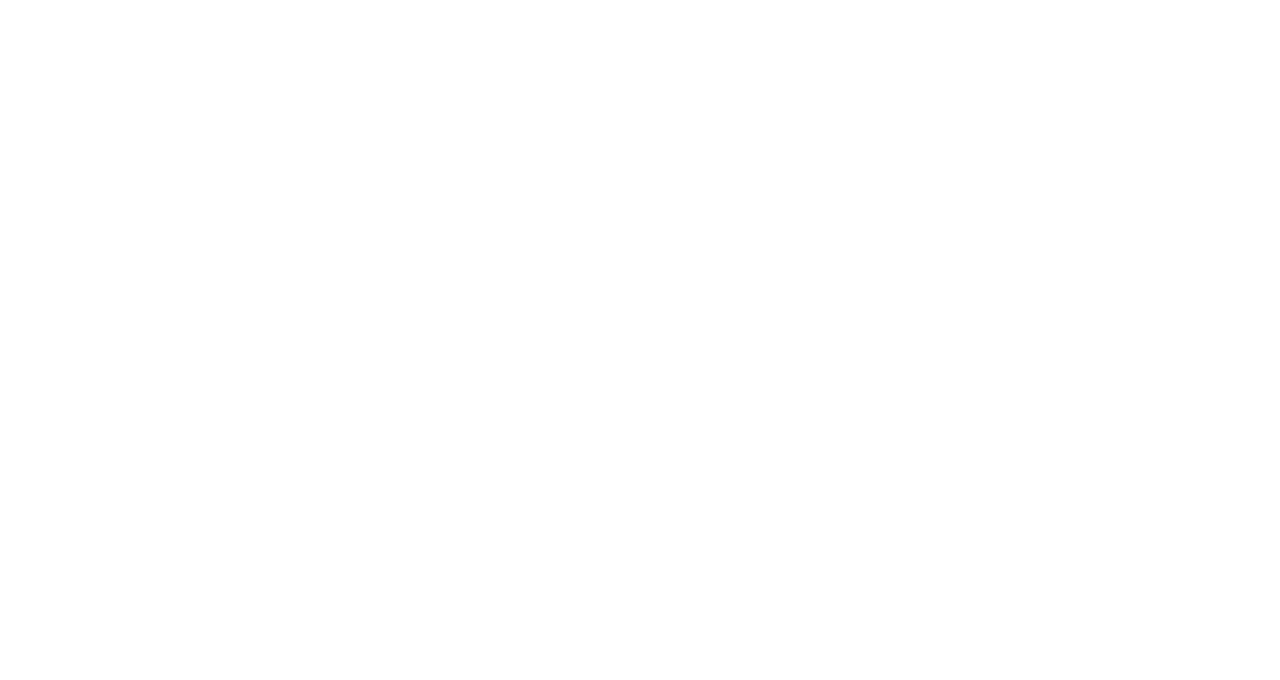
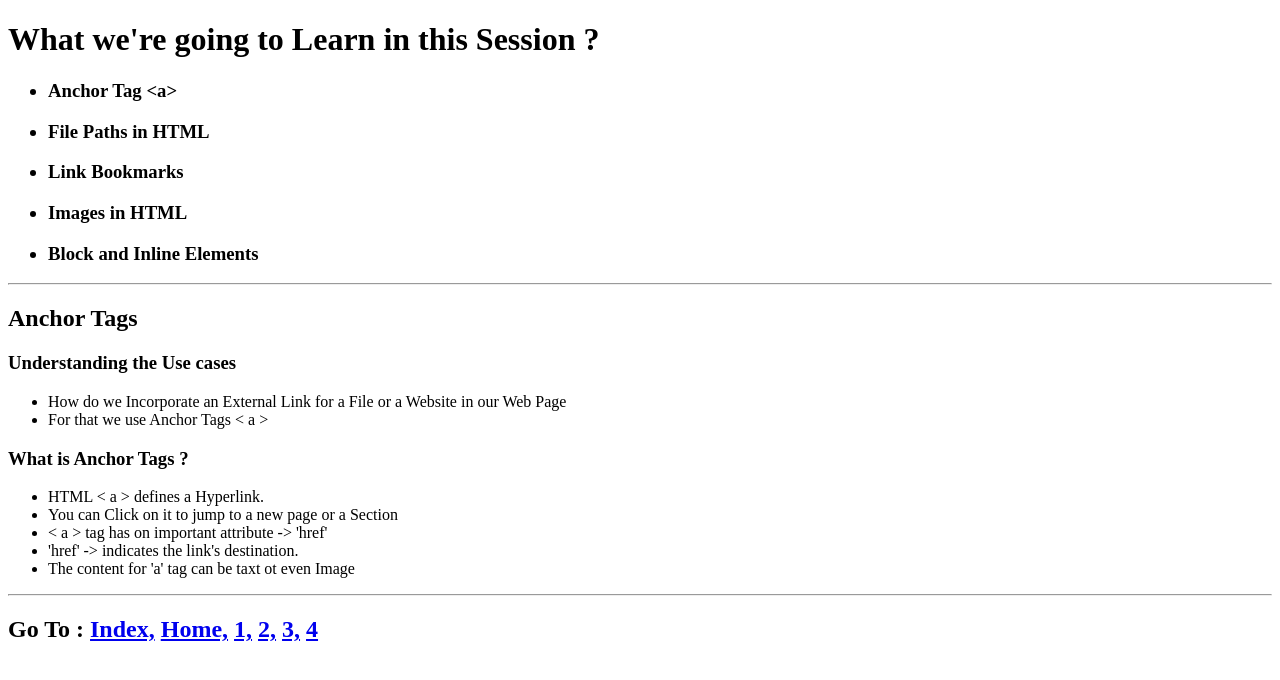
Before and after one commit to JagadeeshEswaran/Crio_FE_01, a website: page FE_1/Session02/Session02.html in a window 1280 px wide. Drawn offline with Linux system fonts and the light colour scheme.

Commit message:
Update 3 files

```diff
--- a/FE_1/Session02/Session02.html
+++ b/FE_1/Session02/Session02.html
@@ -0,0 +1,51 @@
+<!DOCTYPE html>
+<html>
+  <head>
+    <!-- Meta Data goes here -->
+    <title>FE_02 - Session 02</title>
+    <html  lang = 'en'>
+  </head>
+
+  <body>
+    <h1>What we're going to Learn in this Session ?</h1>
+    <ul>
+        <h3><li>Anchor Tag &lt;a&gt;</li></h3>
+        <h3><li>File Paths in HTML</li></h3>
+        <h3><li>Link Bookmarks</li></h3>
+        <h3><li>Images in HTML</li></h3>
+        <h3><li>Block and Inline Elements</li></h3>
+    </ul>
+    <hr>
+    <h2>Anchor Tags</h2>
+    <h3>Understanding the Use cases</h3>
+        <ul>
+            <li>How do we Incorporate an External Link for a File or a Website in our Web Page</li>
+            <li>For that we use Anchor Tags &lt; a &gt;</li>
+        </ul>
+
+    <h3>What is Anchor Tags ?</h3>
+    <ul>
+        <li>HTML &lt; a &gt; defines a Hyperlink.</li>
+        <li>You can Click on it to jump to a new page or a Section</li>
+        <li>&lt; a &gt; tag has on important attribute -&gt; 'href'</li>
+        <li>'href' -&gt; indicates the link's destination.</li>
+        <li>The content for 'a' tag can be taxt ot even Image</li>
+    </ul>
+    <hr>
+
+
+
+    <footer>
+        <h2>
+          Go To :
+          <a href="../../../index.html">Index,</a>
+          <a href="./">Home,</a>
+
+          <a href="./component/page01.html">1,</a>
+          <a href="./component/page02.html">2,</a>
+          <a href="./component/page03.html">3,</a>
+          <a href="./component/page04.html">4</a>
+        </h2>
+      </footer>
+  </body>
+</html>
```
Also changed, not shown: FE_1/Session02/Component/Page1.html (added, +11 -0 lines), index.html (+2 -2 lines).
